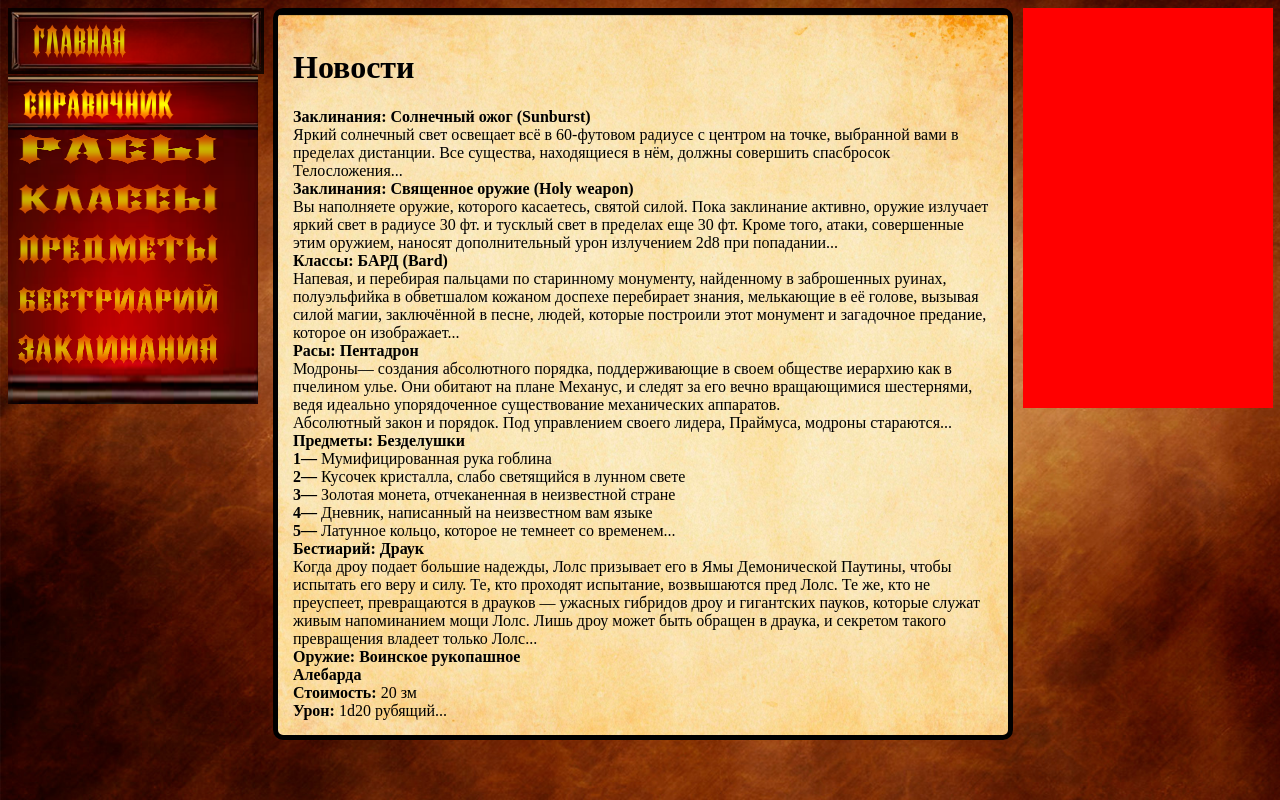
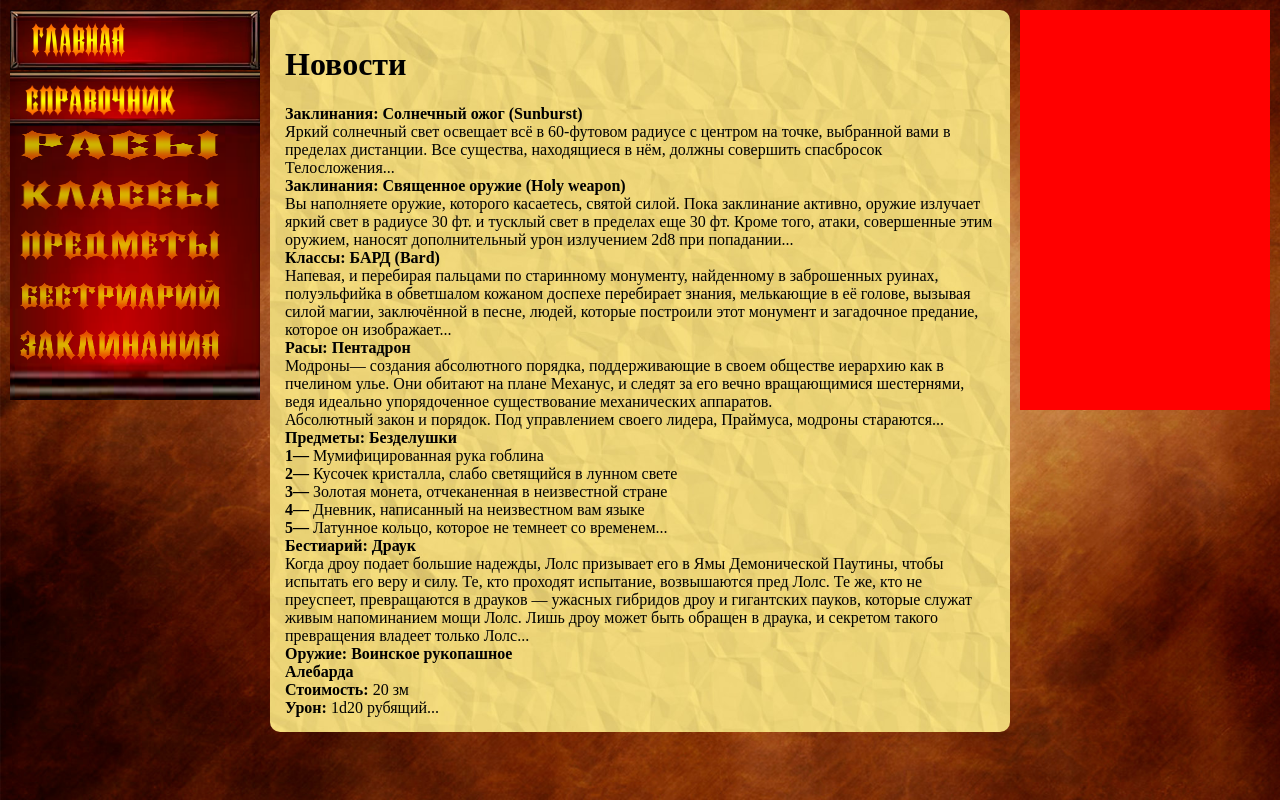
Before and after one commit to DnDTable/DND, a Django app: page /wiki/ in a window 1280 px wide. Run offline with Django 4.2, Linux system fonts and the light colour scheme.

Commit message:
u base styles

```diff
--- a/board/templates/board/server-client.html
+++ b/board/templates/board/server-client.html
@@ -254,7 +254,7 @@
             else if (_type == 'connection_status') {
                 let _user_form = document.getElementById('userNameBox')
                 _user_form.value = _user
-                addToConsole(_message, 'sys')
+                addToConsole(_message, 'server')
             }
             else addToConsole('Ответ сервера: ' + _message, _type)
 
--- a/static/wiki/css/contents.css
+++ b/static/wiki/css/contents.css
@@ -9,12 +9,13 @@ body {
     flex-direction: row;
     align-items: flex-start;
     overflow-y: scroll;
-    overflow-x: hidden;
     justify-content: flex-start;
     flex-wrap: nowrap;
     background: url(/static/wiki/images/BG.jpg);
     background-size: cover;
     background-attachment: fixed;
+    margin: 0;
+    padding: 0;
 }
 
 input,
@@ -25,7 +26,6 @@ select {
 
 
 /*Поле кнопки*/
-
 .left_field {
     width: 250px;
     height: 100%;
@@ -33,12 +33,35 @@ select {
     flex-direction: column;
     justify-content: space-around;
     position: sticky;
-    top: 8px;
+    top: 10px;
+    margin-left: 10px;
+}
+
+/* Поле текста*/
+.text_field {
+    width: calc(100% - 570px);
+    min-height: 500px;
+    background-image: url(/static/wiki/images/bg_manual.png);
+    background-position: center;
+    background-size: 100%;
+    padding: 15px;
+    border-radius: 10px 10px 10px 10px;
+    /* border: 5px solid black; */
+    margin: 10px;
+}
+/* Поле профиля*/
+.right_field {
+    width: 250px;
+    height: 400px;
+    background: red;
+    display: flex;
+    flex-direction: column;
+    position: sticky;
+    top: 10px;
 }
 
 .button_nav_content {
     width: 250px;
-    max-width: 100%;
     height: 60px;
     background-image: url(/static/wiki/images/2.png);
     background-position: center;
@@ -49,8 +72,6 @@ select {
     -ms-appearance: none;
     cursor: pointer;
     outline: none;
-    opacity: 0.8;
-    border: 3px solid black;
 }
 
 
@@ -96,27 +117,3 @@ select {
     margin-top: 10px;
     margin-left: 20px;
 }
-
-
-/* Поле текста*/
-
-.text_field {
-    width: calc(100% - 580px);
-    min-height: 500px;
-    background-image: url(/static/wiki/images/bg_manual.png);
-    background-position: center;
-    background-size: cover;
-    padding: 15px;
-    border-radius: 10px 10px 10px 10px;
-    border: 5px solid black;
-    margin-left: 15px;
-}
-
-.right_field {
-    width: 250px;
-    height: 400px;
-    background: red;
-    display: flex;
-    flex-direction: column;
-    margin-left: 10px;
-}
--- a/wiki/templates/wiki/base.html
+++ b/wiki/templates/wiki/base.html
@@ -24,7 +24,7 @@
             </div>
         </div>
     </div>
-    {% block content %}{% endblock content %}
+    <div class="text_field_wrap"></div>{% block content %}{% endblock content %}
     <div class="right_field"></div>
 </body>
 </html>
```
Also changed, not shown: board/consumers.py (+6 -6 lines), static/wiki/images/bg_manual.png, static/wiki/images/bg_manual2.png (added).
